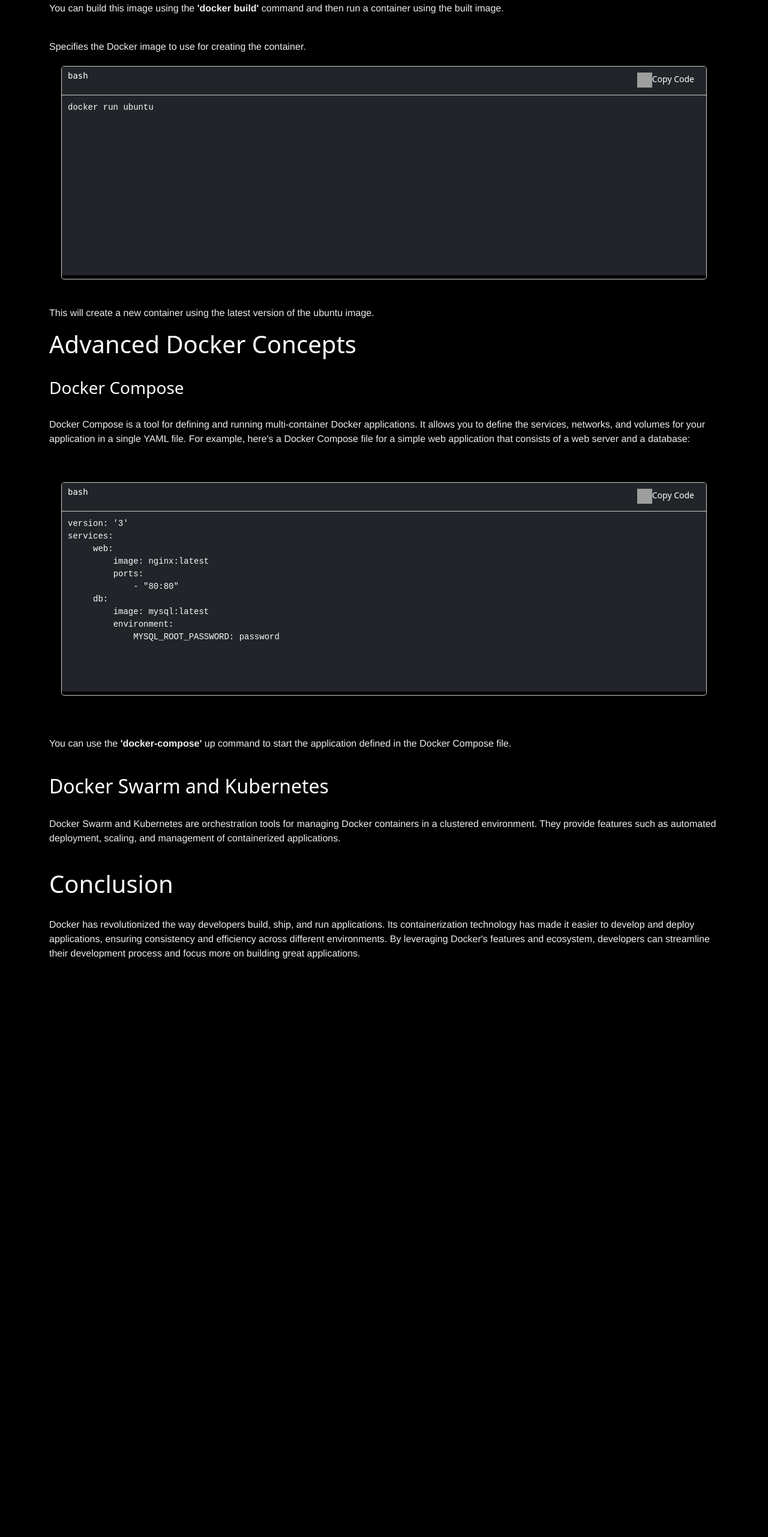
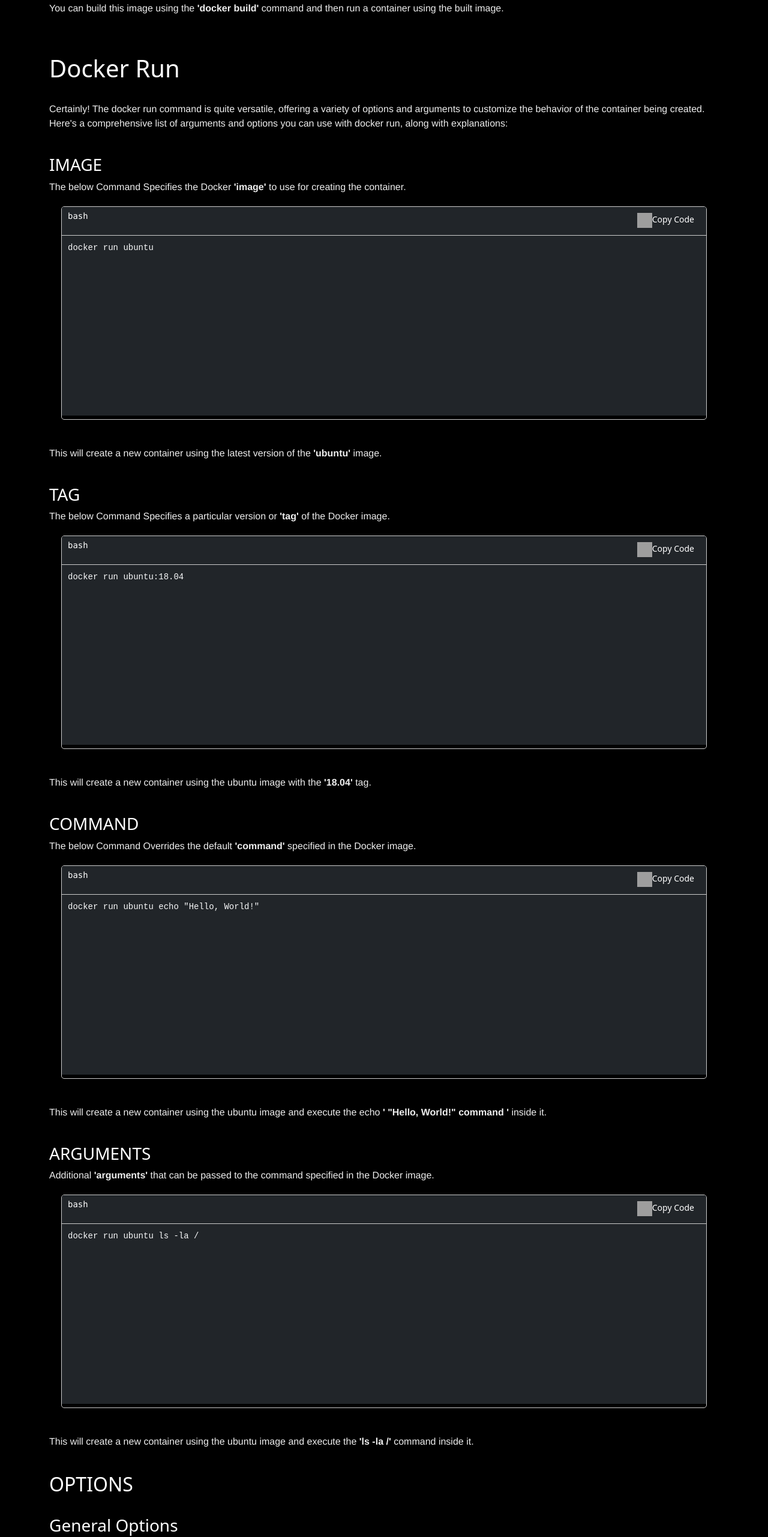
Before and after one commit to Nexrof6/Portfolio-react, a React (Vite) app: page /blog/docker in a window 1280 px wide. Shown: the part 5186-7749 px from the top of the page at 60% size. Before the commit the page ends 6804 px from the top, so only its background shows below. Built offline with nearby package versions, Linux system fonts and the light colour scheme; grey boxes are pictures that could not be loaded.

Commit message:
docker blog updated for run command

```diff
--- a/src/components/pages/blogs/Docker.tsx
+++ b/src/components/pages/blogs/Docker.tsx
@@ -192,13 +192,193 @@ function Docker() {
             then run a container using the built image.
           </p>
           <br></br>
-          <p>Specifies the Docker image to use for creating the container.</p>
+          <br></br>
+          <h1>Docker Run</h1>
+          <br></br>
+          <p>
+            Certainly! The docker run command is quite versatile, offering a
+            variety of options and arguments to customize the behavior of the
+            container being created. Here's a comprehensive list of arguments
+            and options you can use with docker run, along with explanations:
+          </p>
+          <br></br>
+          <h3>IMAGE</h3>
+          <p>
+            The below Command Specifies the Docker <b>'image'</b> to use for
+            creating the container.
+          </p>
           <CodeSection language={"bash"}>docker run ubuntu</CodeSection>
           <br></br>
           <p>
-            This will create a new container using the latest version of the
-            ubuntu image.
+            This will create a new container using the latest version of the{" "}
+            <b>'ubuntu'</b> image.
           </p>
+          <br></br>
+          <h3>TAG</h3>
+          <p>
+            The below Command Specifies a particular version or <b>'tag'</b> of
+            the Docker image.
+          </p>
+          <CodeSection language={"bash"}>docker run ubuntu:18.04</CodeSection>
+          <br></br>
+          <p>
+            This will create a new container using the ubuntu image with the{" "}
+            <b>'18.04'</b> tag.
+          </p>
+          <br></br>
+          <h3>COMMAND</h3>
+          <p>
+            The below Command Overrides the default <b>'command'</b> specified
+            in the Docker image.
+          </p>
+          <CodeSection language={"bash"}>
+            docker run ubuntu echo "Hello, World!"
+          </CodeSection>
+          <br></br>
+          <p>
+            This will create a new container using the ubuntu image and execute
+            the echo <b> ' "Hello, World!" command '</b> inside it.
+          </p>
+          <br></br>
+          <h3>ARGUMENTS</h3>
+          <p>
+            Additional <b>'arguments'</b> that can be passed to the command
+            specified in the Docker image.
+          </p>
+          <CodeSection language={"bash"}>
+            docker run ubuntu ls -la /
+          </CodeSection>
+          <br></br>
+          <p>
+            This will create a new container using the ubuntu image and execute
+            the <b>'ls -la /'</b> command inside it.
+          </p>
+          <br></br>
+          <h2>OPTIONS</h2>
+          <br></br>
+          <h3>General Options</h3>
+          <p>
+            <b>' - -d, --detach '</b> Run the container in detached mode (in the
+            background).
+          </p>
+          <CodeSection language={"bash"}>docker run -d ubuntu</CodeSection>
+          <br></br>
+          <p>
+            This will create a new container using the ubuntu image and run it
+            in <b>'detached'</b> mode.
+          </p>
+          <br></br>
+          <p>
+            <b>' - -it, --interactive --tty '</b> Run the container in
+            interactive mode with a pseudo-TTY.
+          </p>
+          <CodeSection language={"bash"}>
+            docker run -it ubuntu /bin/bash
+          </CodeSection>
+          <br></br>
+          <p>
+            This will create a new container using the ubuntu image and start an{" "}
+            <b>'interactive'</b> Bash shell inside it.
+          </p>
+          <br></br>
+          <h3>Resource Constraints</h3>
+          <p>
+            <b> ' - --cpus '</b> Limit the CPU shares for the container.
+          </p>
+          <CodeSection language={"bash"}>
+            docker run --cpus 0.5 ubuntu
+          </CodeSection>
+          <br></br>
+          <p>
+            This will create a new container using the ubuntu image with limited{" "}
+            <b>'CPU shares (0.5).'</b>
+          </p>
+          <br></br>
+          <p>
+            <b>' - --memory '</b> Set a memory limit for the container.
+          </p>
+          <CodeSection language={"bash"}>
+            docker run --memory 512m ubuntu
+          </CodeSection>
+          <br></br>
+          <p>
+            This will create a new container using the ubuntu image with a{" "}
+            <b>' memory limit of 512 megabytes.'</b>
+          </p>
+          <br></br>
+          <h3>Networking</h3>
+          <p>
+            <b>' - -p, --publish '</b> Publish a container's port(s) to the
+            host.
+          </p>
+          <CodeSection language={"bash"}>
+            docker run -p 8080:80 nginx
+          </CodeSection>
+          <br></br>
+          <p>
+            This will create a new container using the nginx image and map{" "}
+            <b>'port 80'</b> inside the container to <b>'port 8080'</b> on the
+            host.
+          </p>
+          <br></br>
+          <p>
+            <b>' - --network '</b> Connect the container to a Docker network.
+          </p>
+          <CodeSection language={"bash"}>
+            docker run --network=my_network nginx
+          </CodeSection>
+          <br></br>
+          <p>
+            This will create a new container using the nginx image and connect
+            it to the <b>'my_network '</b>Docker network.
+          </p>
+          <br></br>
+          <h3>Volume Mounting</h3>
+          <p>
+            <b>' - -v, --volume '</b> Bind mount a volume.
+          </p>
+          <CodeSection language={"bash"}>
+            docker run -v /host/path:/container/path ubuntu
+          </CodeSection>
+          <br></br>
+          <p>
+            This will create a new container using the ubuntu image and{" "}
+            <b>' mount the /host/path '</b> directory on the host to{" "}
+            <b> ' /container/path '</b> inside the container.
+          </p>
+          <br></br>
+          <h3>Environment Variables</h3>
+          <p>
+            <b> ' - -e, --env '</b> Set environment variables.
+          </p>
+          <CodeSection language={"bash"}>
+            docker run -e MYSQL_ROOT_PASSWORD=my-secret-password mysql
+          </CodeSection>
+          <br></br>
+          <p>
+            This will create a new container using the mysql image and set the{" "}
+            <b>'MYSQL_ROOT_PASSWORD environment variable.'</b>
+          </p>
+          <br></br>
+          <h3>Conclusion</h3>
+          <p>
+            These are some of the most commonly used arguments and options for
+            the docker run command. Docker provides a wide range of other
+            options and configurations to customize container behavior further.
+            You can always refer to the official{" "}
+            <a
+              href="https://docs.docker.com/engine/reference/run/"
+              target="_blank"
+              rel="noopener noreferrer"
+            >
+              Docker
+            </a>{" "}
+            documentation for a complete list of options and their detailed
+            explanations.
+          </p>
+
+          <br></br>
+
           <h1>Advanced Docker Concepts</h1>
           <br></br>
           <h3>Docker Compose</h3>
```
